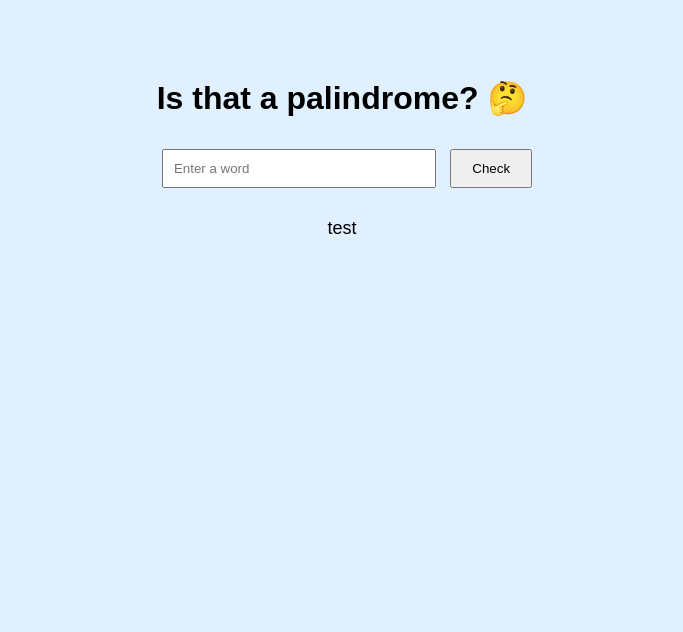
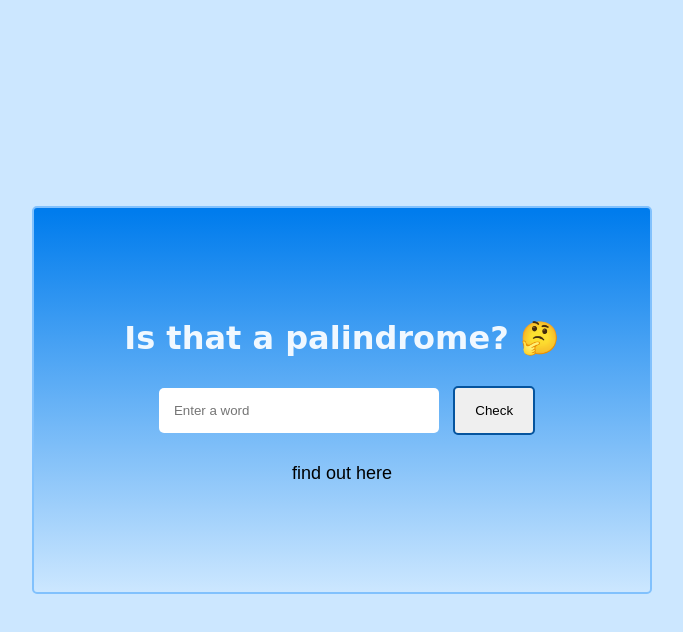
Before and after one commit to BaiSakinaAbad/miniGames, a plain HTML site: page palindromeChecker/pc.html in a window 1280 px wide. Shown: the whole page, without its empty margins (298-981 px from the left). Drawn offline with Linux system fonts and the light colour scheme.

Commit message:
major changes for palindrome checker

```diff
--- a/palindromeChecker/pc.css
+++ b/palindromeChecker/pc.css
@@ -1,22 +1,48 @@
 body {
   font-family: Arial, sans-serif;
   text-align: center;
-  padding: 50px;
-  background-color: #e0f0ff;
+  background-color: #cce7ff;
+  margin: 0;
+  height: 100vh;
+  display: flex;
+  justify-content: center;
+  align-items: center;
 }
-
+h1{
+  font-family: cursive, sans-serif;
+  color:aliceblue;
+}
 input {
-  padding: 10px;
+  padding: 15px;
   width: 250px;
   margin: 10px;
+  border: none;
+  border-radius: 5px;
 }
 
 button {
-  padding: 10px 20px;
+  padding: 15px 20px;
   cursor: pointer;
+  border-radius: 5px;
+  border: solid 2px hsl(209, 94%, 32%);
 }
 
+button:hover{
+  background-color: hsl(209, 95%, 84%);
+}button:active{
+  background-color: hsl(209, 95%, 50%);
+}
 #result {
   font-size: 18px;
   margin-top: 20px;
 }
+
+
+.container {
+  padding: 90px;
+  border-radius: 5px;
+  border: solid 2px hsl(209, 97%, 75%);
+  background-color: #007ced;
+	background: linear-gradient(to bottom, #007ced 1%,#cce7ff 100%);
+}
+}
--- a/palindromeChecker/pc.html
+++ b/palindromeChecker/pc.html
@@ -8,12 +8,15 @@
 
 </head>
 <body>
+
+    <div class="container">
     <h1>Is that a palindrome? 🤔</h1>
     <div class="input">
         <input id="text-input" placeholder="Enter a word" type="text">
         <button id="check-btn">Check</button>
     </div>
-    <p id="result">test</p>
+    <p id="result">find out here</p>
+    </div>
 
 <script src="pc.js"></script>
 </body>
--- a/palindromeChecker/pc.js
+++ b/palindromeChecker/pc.js
@@ -1,17 +1,28 @@
-// getting the id using getElementById
-const input =  document.getElementById("text-input");
+const input = document.getElementById("text-input");
 const checkBtn = document.getElementById("check-btn");
 const result = document.getElementById("result");
 
+checkBtn.addEventListener("click", () => {
+  const inputWord = input.value;
 
-checkBtn.addEventListener("click", () => {
-    const inputWord = input.value;
-
-    if (inputWord.trim() === "") {
+  if (inputWord.trim() === "") {
+    // alert if no input
     alert("Please input a value.");
     return;
-  } else{
-    // code for trim, lowercase, reverse and checking
+  } else {
+    // clean the input
+    const cleanStr = inputWord.trim().toLowerCase();
+    // remove all spaces and non-alphabetical characters
+    const noSpace = inputWord.toLowerCase().replace(/[^a-z0-9]/g, "");
+    // reverse is a method for array, not string, so we convert the string into an array, reverse that array, and then join it into a string
+    const reversed = noSpace.split('').reverse().join('');
+
+    if (noSpace === reversed) {
+      result.innerText = `"${inputWord}" is a Palindrome`;
+      //result.style.color = "green";
+    } else {
+      result.innerText = `"${inputWord}" is not a Palindrome`;
+     // result.style.color = "red";
+    }
   }
-
 });
```
Also changed, not shown: 1 other file.
